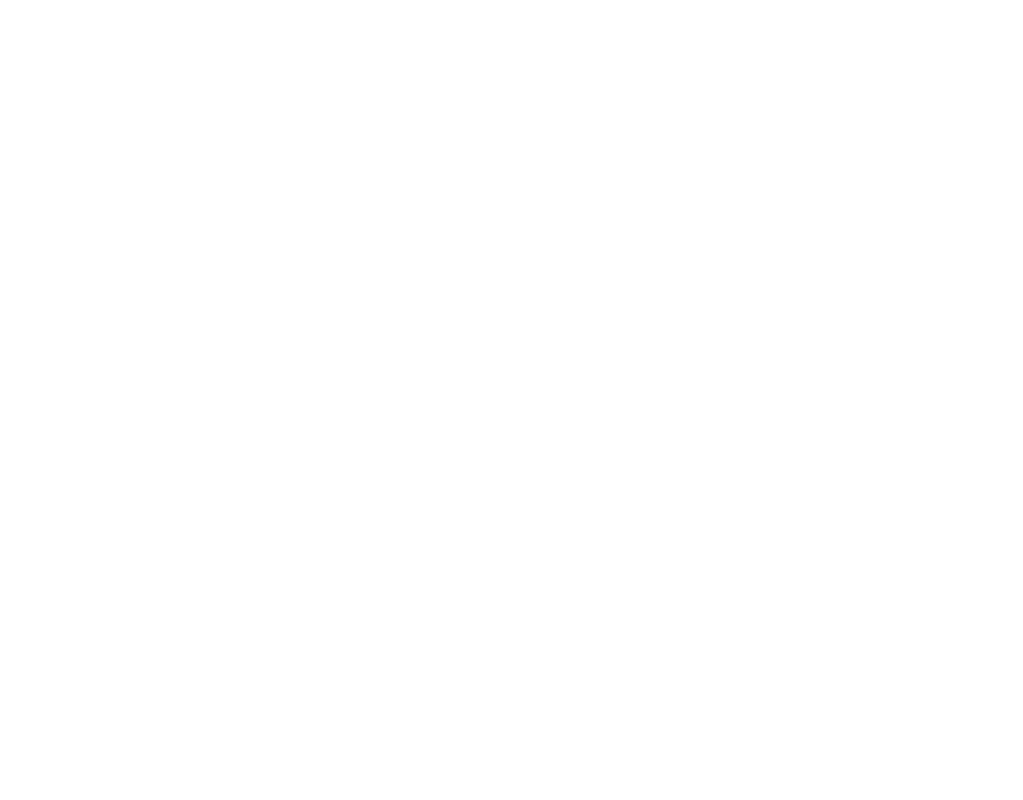
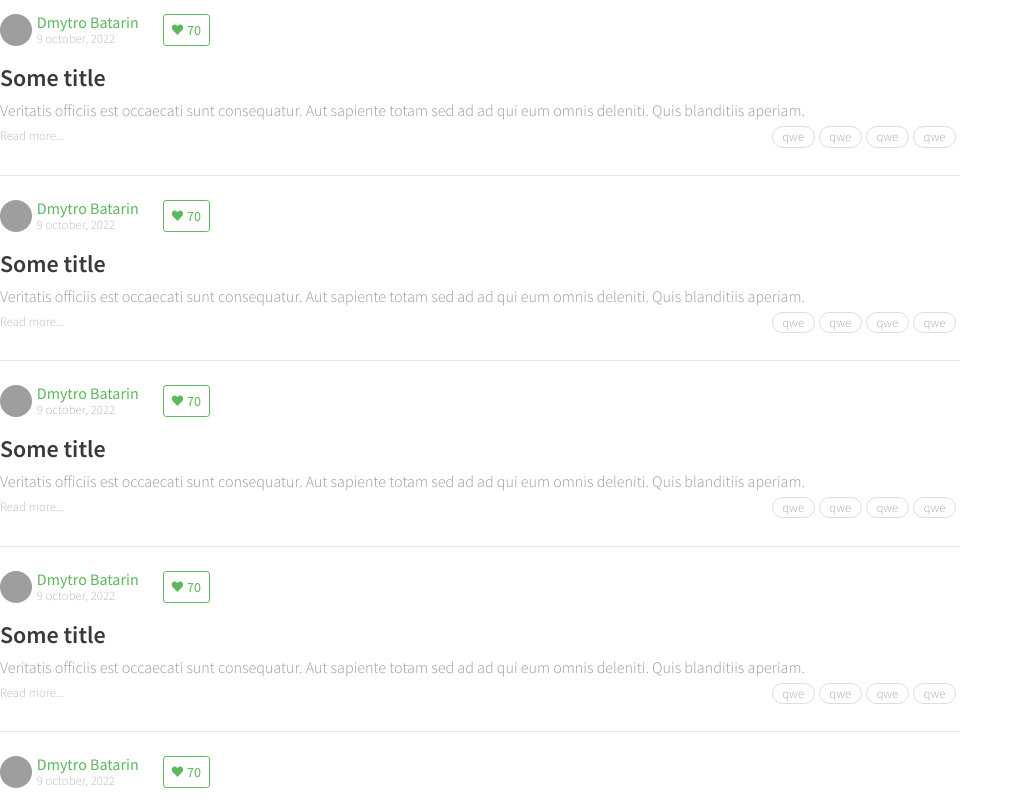
Before and after one commit to nokwin/conduit-ts-tw-redux, a React (Create React App) app: page / in a window 1280 px wide. Shown: the part 480-1280 px from the top of the page, without its empty margins (0-1023 px from the left). Before the commit the page ends 800 px from the top, so only its background shows below. Built offline with nearby package versions, Linux system fonts and the light colour scheme; grey boxes are pictures that could not be loaded.

Commit message:
Add feed

```diff
--- a/src/App.tsx
+++ b/src/App.tsx
@@ -1,7 +1,9 @@
 import { FC } from 'react';
 import { Banner } from './common/components/banner/banner.component';
 import { Header } from './common/components/header/header.component';
+import { ArticleList } from './modules/feed/components/article-list/article-list.component';
 import { Article } from './modules/feed/components/article/article.component';
+import { Feed } from './modules/feed/components/feed/feed.component';
 
 interface AppProps {}
 
@@ -10,7 +12,7 @@
     <div>
       <Header />
       <Banner />
-      <Article />
+      <Feed />
     </div>
   );
 };
--- /dev/null
+++ b/src/modules/feed/components/article-list/article-list.component.tsx
@@ -0,0 +1,18 @@
+import { FC } from 'react';
+import { Article } from '../article/article.component';
+
+interface ArticleListProps {}
+
+export const ArticleList: FC<ArticleListProps> = () => {
+  return (
+    <div className="w-3/4">
+      <Article />
+      <Article />
+      <Article />
+      <Article />
+      <Article />
+      <Article />
+      <Article />
+    </div>
+  );
+};
--- /dev/null
+++ b/src/modules/feed/components/feed/feed.component.tsx
@@ -0,0 +1,16 @@
+import { FC } from 'react';
+import { Container } from '../../../../common/components/container/container.component';
+import { ArticleList } from '../article-list/article-list.component';
+
+interface FeedProps {}
+
+export const Feed: FC<FeedProps> = () => {
+  return (
+    <Container>
+      <div className="flex">
+        <ArticleList />
+        <div className="w-1/4">tags</div>
+      </div>
+    </Container>
+  );
+};
```
